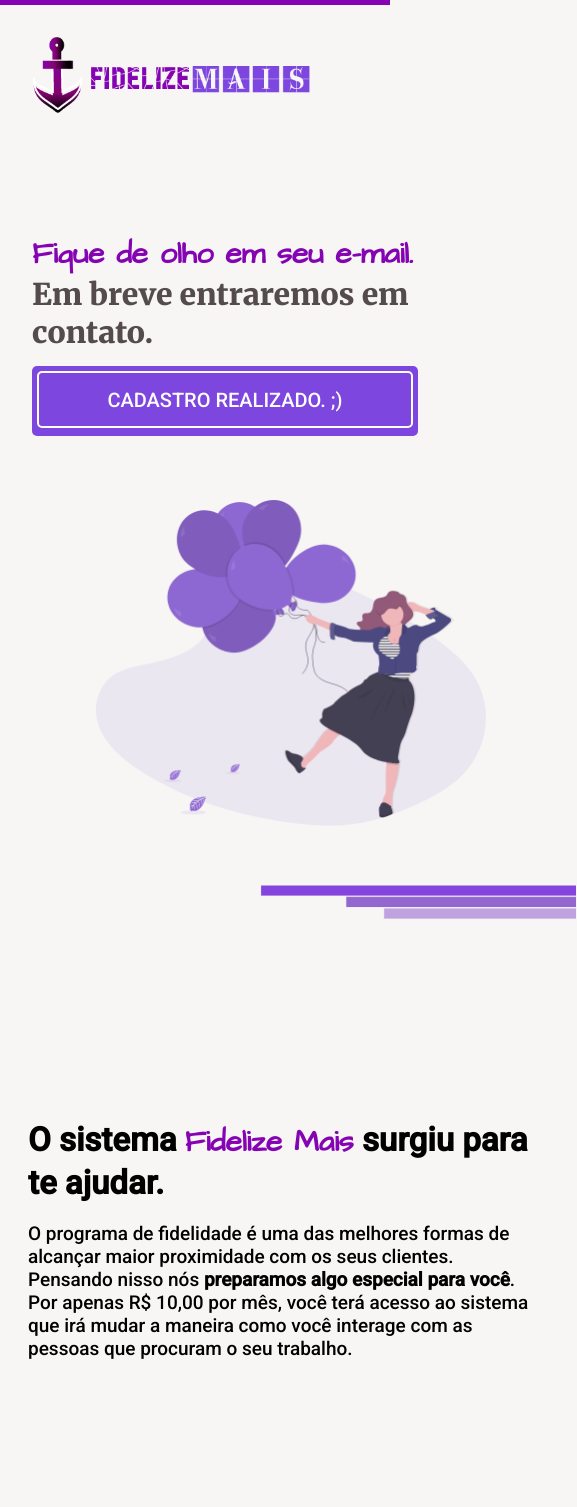
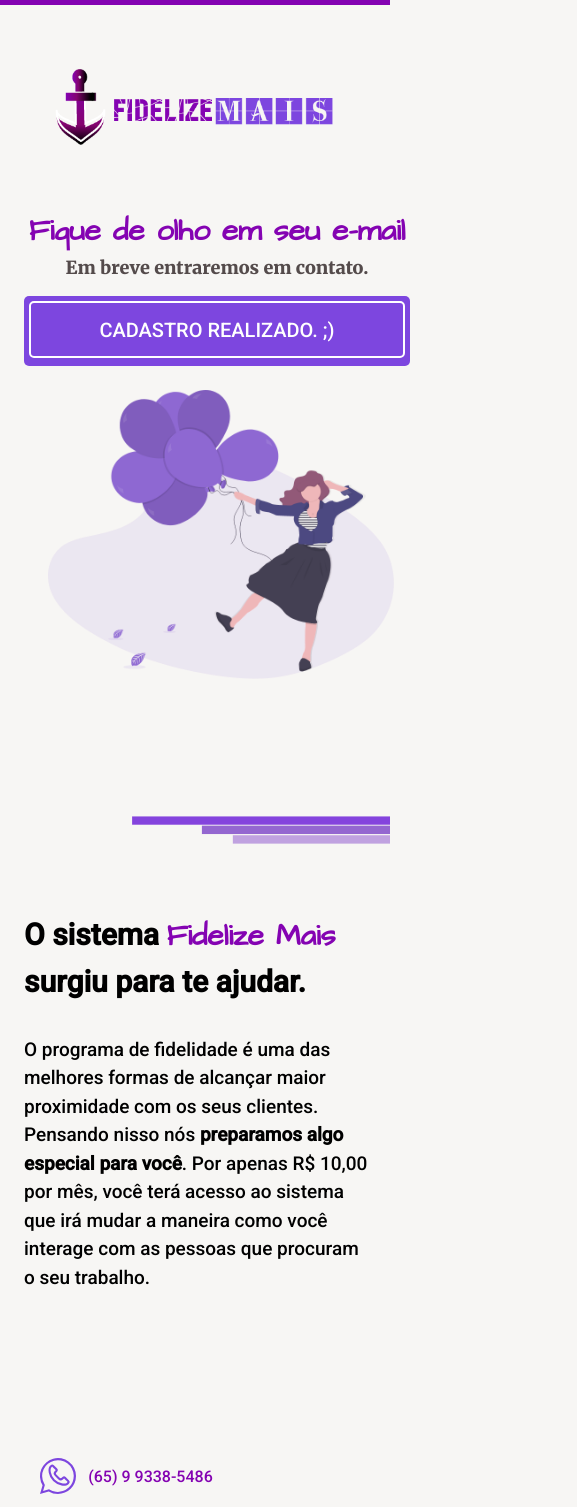
Before and after one commit to arthurramires/fa-landing-page, a Next.js app: page /salutation/congrats in a window 390 px wide. Shown: the top 1507 px of the page, 577 px wide, since content can reach past the window. Built offline with nearby package versions, Linux system fonts and the light colour scheme.

Commit message:
Consertando responsividade

```diff
--- a/components/Description/index.js
+++ b/components/Description/index.js
@@ -1,8 +1,8 @@
 const Description = () => (
-    <div className="info sm:px-6 pr-8 mt-12 ml-4">
-      <p className="description">O sistema <strong className="description-title">Fidelize Mais</strong> surgiu para te ajudar.</p>
-      <div className="info-description mb-32">
-        <p>
+    <div className="info pr-0 sm:pr-64 flex mr-4 flex-col flex-center xl:ml-32 mt-16 lg:ml-10 pr-0 md:ml-8 pr-0 sm:flex-start mx-6">
+      <p className="description w-full text-base text-left sm:text-left text-lg md:text-xl lg:text-2xl xl:text-3xl">O sistema <strong className="description-title">Fidelize Mais</strong> surgiu para te ajudar.</p>
+      <div className="info-description mt-8 mb-32 pr-0 text-base text-left sm:text-lg md:text-xl lg:text-2xl pr-0 xl:text-3xl">
+        <p className="xl:pr-64 lg:pr-64">
               O programa de fidelidade é uma das melhores
               formas de alcançar maior proximidade com os seus clientes. <br />Pensando nisso nós <strong>preparamos algo especial para você</strong>. Por apenas R$ 10,00 por mês, você terá acesso ao sistema que irá mudar a maneira como você interage com as pessoas que procuram o seu trabalho.
         </p>
--- a/components/Footer/index.js
+++ b/components/Footer/index.js
@@ -1,5 +1,5 @@
 const Footer = () => (
-    <footer className="footer static flex flex-row justify-around hidden md:flex">
+    <footer className="footer flex flex-row justify-around hidden lg:flex pr-64">
       <div className="flex items-center">
         <img src="/whatsapp.svg" alt="Whatsapp" />
         <p className="ml-3 mr-9">(65) 9 9338-5486</p>
@@ -12,7 +12,9 @@
         <img src="/facebook.svg" alt="facebook" />
         <a href="" className="ml-3 mr-9">Fidelizemais</a>
       </div>
-      <img className="footer-image hidden sm:inline-block md:flex" src="/city1.png" alt="Cidade" width={600} />
+      <div className="hidden xl:flex ">
+        <img className="footer-image pl-7" src="/city1.png" alt="Cidade" width={500} />
+      </div>
     </footer>
 );
 
--- a/components/Header/index.js
+++ b/components/Header/index.js
@@ -1,6 +1,6 @@
 const Header = () => (
-    <header className="max-w-md">
-      <img src="/logo.png" alt="Fidelize Mais"  width={281}  />
+    <header className="flex justify-center xl:ml-32 mt-16 lg:ml-10 md:ml-8 sm:justify-start mx-6">
+      <img src="/logo.png" alt="Fidelize Mais" />
     </header>
 );
 
--- a/pages/salutation/congrats.js
+++ b/pages/salutation/congrats.js
@@ -5,64 +5,68 @@
 import Footer from '../../components/Footer';
 
 
-const ImageBackground = () => (
-    <div className="ml-12 mr-0 mb-12">
-      <img src="/congrats.png" alt="Fidelize Mais" width={700} />
-    </div>
-);
 
 const Content = () => (
-    <div className="flex flex-wrap">
-      <p className="content"><strong className="content-title">Fique de olho em seu e-mail.</strong><br />Em breve entraremos em contato.</p>
-      <div className="message">
+    <div className="flex flex-col sm:flex-row">
+      <section className="flex flex-col flex-center pr-2 xl:ml-32 mt-16 lg:ml-10 md:ml-8 sm:flex-start pr-0 mx-6">
+        <p className="content w-full mr-6 text-base text-center sm:text-left ml-0 text-lg md:text-xl lg:text-2xl xl:text-3xl"><strong className="content-title text-base sm:text-lg md:text-xl lg:text-2xl xl:text-3xl">Fique de olho em seu e-mail</strong> <br />Em breve entraremos em contato.</p>
+        <div className="message sm:justify-center">
             <div className="message-content flex items-center justify-center">
                 <p>CADASTRO REALIZADO. ;)</p>
             </div>
         </div>
+      </section>
+      <aside className="min-w-0 mt-3 ml-0 px-12 mt-6 sm:ml-16 px-0 mt-0 lg:ml-6 min-w-0 px-0 mt-0 md:ml-3 px-0 mt-0 ">
+        <img src="/congrats.png" alt="Fidelize Mais" width={700} className="banner"/>
+      </aside>
     </div>
   );
 
 const Congrats = () => {
     return (
         <>
-            <div className="container p-8 mx-auto sm:p-12">
+            <Header />
+            <div className="container">
                 <Head>
                     <title>Fidelize Mais</title>
                     <link rel="icon" href="/favicon.ico" />
                     <link href="https://fonts.googleapis.com/css2?family=Architects+Daughter&family=Merriweather:ital,wght@0,900;1,400&family=Roboto:wght@500&display=swap" rel="stylesheet"></link>
                     <link href="https://fonts.googleapis.com/css2?family=Merriweather&display=swap" rel="stylesheet"></link>
                 </Head>
-                <Header />
-                <div className="flex sm:block md:block xl:flex">
+
+                <div className="w-full flex justify-between">
                     <Content />
-                    <ImageBackground />
                 </div>
             </div>
-            <img className="flex sm:hidden mt-8 ml-24 mr-6" src="/congrats.png" alt="Cidade" width={400} />
-            <img src="/stylebar.png" alt="Barras" width={320} className="flex justify-end  sm:hidden mt-12 ml-64"/>
-            <div className="flex justify-end hidden sm:flex mt-12">
-                <img src="/stylebar.png" alt="Barras" width={800}/>
+
+            <div className="w-full flex pl-32 mt-4 justify-end sm:flex mt-32 pl-0 ">
+                <img src="/stylebar.png" alt="Barras" width={600}/>
             </div>
-            <div className="container pl-3 mt-12 sm:pr-6 px-6 md:pb-4 mx-auto flex flex-row">
+            <section className="pr-0 xl:pr-64">
                 <Description />
-                <img className="footer-image absolute hidden sm:inline-block" src="/city.svg" alt="Cidade" width={600}/>
-            </div>
+            </section>
+
             <Footer />
-            <div className="footer-media flex flex-column sm:hidden">
+
+            <footer className="footer-media flex flex-column lg:hidden  ">
                 <div className="flex items-center">
                 <img src="/whatsapp.svg" alt="Whatsapp" />
                 <p className="ml-3 mr-9">(65) 9 9338-5486</p>
                 </div>
+
                 <div className="flex items-center">
                 <img src="/instagram.svg" alt="instagram" />
-                <p className="ml-3 mr-9">@fidelizemais</p>
+                <a href="https://www.instagram.com/fidelizemais/" className="ml-3 mr-9">@fidelizemais</a>
                 </div>
+
                 <div className="flex items-center">
                 <img src="/facebook.svg" alt="facebook" />
                 <p className="ml-3 mr-9">Fidelizemais</p>
                 </div>
+            </footer>
+            <div className="flex justify-center">
+                <img className="flex lg:hidden self-center mt-8 justify-center mb-2" src="/city1.png" alt="Cidade" width={300} />
             </div>
-            <img className="flex sm:hidden mt-8 ml-32 mb-2" src="/city1.png" alt="Cidade" width={300} />
         </>
     );
 }
--- a/styles/main.css
+++ b/styles/main.css
@@ -8,66 +8,80 @@
 }
 
 * {
-    font-family: 'Marriweather' sans-serif;
+   padding: 0;
+   margin: 0;
+   outline: 0;
+   box-sizing: border-box;
 }
 
 body {
     background: #F7F6F4;
+    /* background: blue; */
 }
 body #__next {
-  width: 100%;
   border-top: 5px solid #8403B2;
 }
 
+body #__next .container  {
+  /* background: greenyellow; */
+  width: 100%;
+}
 
 body #__next .container .content {
-  width: 517px;
-  margin-top: 120px;
-  text-align: left;
-  font: Bold 30px Merriweather;
+  width: 100%;
+  font-weight: Bold;
+  font-family: Merriweather;
   letter-spacing: 0px;
   color: #544B4B;
-  padding-right: 30px;
-  margin-right: 20px;
 }
 
-body #__next .container .info .description {
-  width: 517px;
-  margin-top: 100px;
-  text-align: left;
-  font: Bold 33px Roboto;
+
+body #__next .container .banner {
+  min-width: 300px;
+}
+
+body #__next .container .info {
+  margin-top: 160px;
+  width: 100%;
+}
+
+body #__next .info .description {
+  width: 100%;
+  font-weight: Bold;
+  font-size: 30px;
+  font-family: Roboto;
   letter-spacing: 0px;
   color: #000;
 }
 
-body #__next .container .info .info-description {
-  margin-top: 20px;
-  width: 517px;
-  text-align: left;
-  font: 19px Roboto;
+body #__next .info .info-description {
+  width: 100%;
+  font-size: 19px;
+  font-family: Roboto;
   letter-spacing: 0px;
   color: #000;
 }
 
-body #__next .container .info .description .description-title {
-  font: Bold 30px Architects Daughter;
+body #__next .info .description .description-title {
+  font-weight: Bold;
+  font-family: Architects Daughter;
   letter-spacing: 0px;
   color: #8403B2;
 }
 
 body #__next .container .inputContainer {
-  margin-top: 5px;
+  margin-top: 10px;
 }
 
 body #__next .container .inputContainer .inputLabel{
   margin-top: 8px;
-  font: 18px Merriweather;
+  font: 1.8rem Merriweather;
   letter-spacing: 0px;
   color: #544B4B;
 }
 
 body #__next .container .inputContainer .formButton {
-  width: 517px;
+  width: 100%;
   margin-top: 8px;
   height: 53px;
   background: #7D46DF 0% 0% no-repeat padding-box;
@@ -105,13 +119,15 @@
 }
 
 body #__next .container .content .content-title {
-  font: Bold 30px Architects Daughter;
+  font-weight: bold;
+  font-family: Architects Daughter;
+  font-size: 30px;
   letter-spacing: 0px;
   color: #8403B2;
 }
 
 input {
-  width: 517px;
+  width: 100%;
   height: 50px;
   background: #C9C9C9 0% 0% no-repeat padding-box;
   border: 0.5px solid #707070;
@@ -121,6 +137,7 @@
   color: #3F4851;
   margin-top: 8px;
   text-align: center;
+  min-width: 300px;
 }
 
 input:focus {
@@ -145,7 +162,7 @@
   letter-spacing: 0px;
   color: #8403B2;
   position: relative;
-  padding-right: 700px;
+  width: 100%;
 }
 
 body #__next .footer-media {
@@ -169,6 +186,6 @@
   bottom: 100px;
   padding: 0;
   position: absolute;
-  right: 40px;
+  right: 20px;
   bottom: 60px;
 }
```
Also changed, not shown: pages/index.js (+23 -28 lines). Lines whose indentation alone changed are shown as unchanged.
